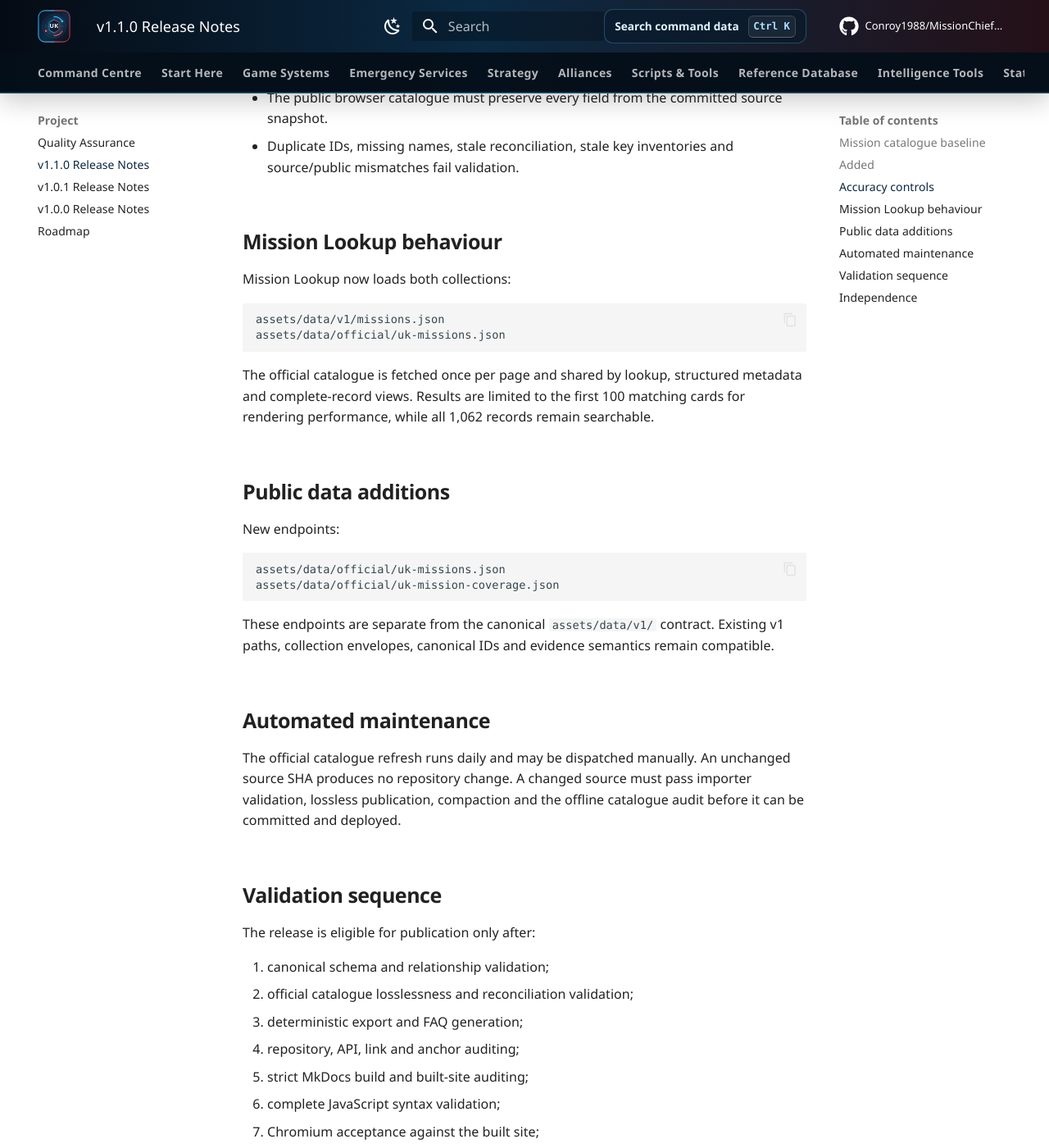
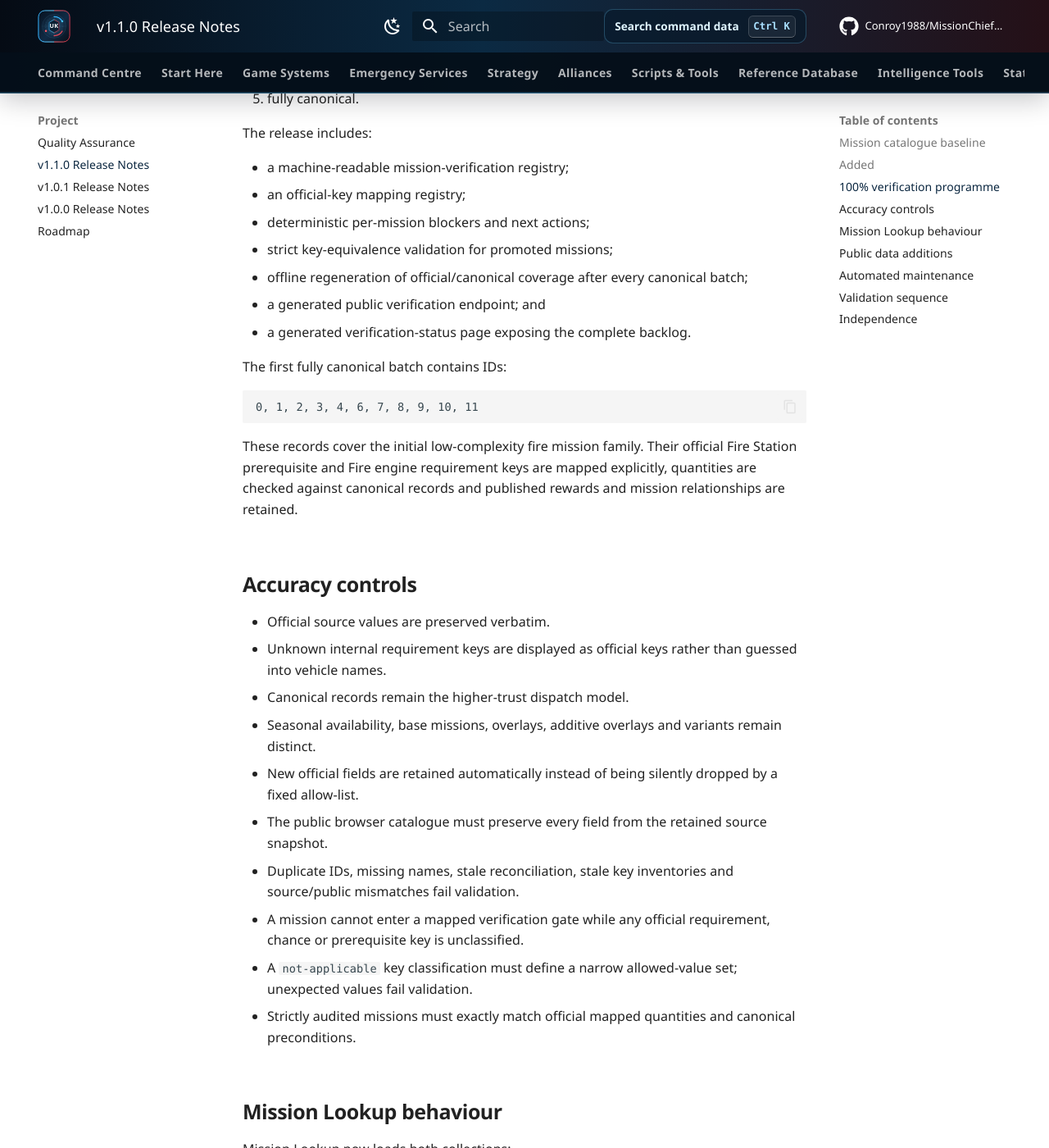
Before and after one commit to Conroy1988/MissionChief-UK, an MkDocs documentation site: the page built from docs/releases/v1.1.0.md, in a window 1280 px wide and 1400 px high, scrolled down 1673 px. Shown: the whole window at 82% size. Built offline with MkDocs 1.6.1 and Material for MkDocs 9.7.7, drawn with Linux system fonts in a browser that asks for light colours; comment, search, counter and statistics services are not loaded; some of the changed text lies outside the part shown.

Commit message:
Record first fully canonical mission batch

````diff
--- a/docs/releases/v1.1.0.md
+++ b/docs/releases/v1.1.0.md
@@ -4,15 +4,16 @@
 **Release type:** Mission intelligence expansion
 **Static Data API:** v1, backwards compatible
 
-MissionChief UK v1.1.0 expands Mission Lookup from 62 canonical mission records to the complete public United Kingdom mission catalogue while preserving a strict distinction between official source data and fully mapped canonical dispatch evidence.
+MissionChief UK v1.1.0 expands Mission Lookup from the original 62 canonical mission records to the complete public United Kingdom mission catalogue, begins the enforced programme to reach 100% fully canonical coverage and preserves a strict distinction between official source data and normalized operational evidence.
 
 ## Mission catalogue baseline
 
 ```text
 1,062 official UK mission records
-62 canonical mission records
-45 official IDs matched to canonical records
-1,017 official records awaiting full canonical mapping
+69 canonical mission records
+52 official IDs matched to canonical records
+11 fully canonical mission records
+1,010 official records awaiting direct canonical records
 17 canonical overlay or derived records without standalone official IDs
 46 canonical deployable-resource records
 18 canonical infrastructure records
@@ -30,11 +31,39 @@ The official source snapshot was retrieved from the public MissionChief UK missi
 - Separate **Canonical mapped** and **Official UK catalogue** evidence badges.
 - Structured expandable views for patients, personnel, duration, follow-up missions, expansion missions, overlays, variants and all published additional fields.
 - A complete official JSON record viewer for every matched or official-only mission.
-- Public read-only catalogue endpoints under `assets/data/official/`.
+- Public read-only catalogue, reconciliation and verification endpoints under `assets/data/official/`.
 - Source-to-canonical coverage reporting and official-key inventories.
 - A deterministic offline integrity audit for the complete official catalogue.
 - Browser acceptance coverage for catalogue completeness, reconciliation, official-only search, canonical search, full-record display and horizontal containment.
-- A content-addressed daily refresh workflow with automatic Pages deployment only when the official source changes.
+- A content-addressed daily refresh workflow with automatic Pages deployment only when source or derived verification state changes.
+
+## 100% verification programme
+
+Every official mission now progresses through five explicit gates:
+
+1. captured;
+2. identity verified;
+3. requirements mapped;
+4. operationally verified; and
+5. fully canonical.
+
+The release includes:
+
+- a machine-readable mission-verification registry;
+- an official-key mapping registry;
+- deterministic per-mission blockers and next actions;
+- strict key-equivalence validation for promoted missions;
+- offline regeneration of official/canonical coverage after every canonical batch;
+- a generated public verification endpoint; and
+- a generated verification-status page exposing the complete backlog.
+
+The first fully canonical batch contains IDs:
+
+```text
+0, 1, 2, 3, 4, 6, 7, 8, 9, 10, 11
+```
+
+These records cover the initial low-complexity fire mission family. Their official Fire Station prerequisite and Fire engine requirement keys are mapped explicitly, quantities are checked against canonical records and published rewards and mission relationships are retained.
 
 ## Accuracy controls
 
@@ -43,8 +72,11 @@ The official source snapshot was retrieved from the public MissionChief UK missi
 - Canonical records remain the higher-trust dispatch model.
 - Seasonal availability, base missions, overlays, additive overlays and variants remain distinct.
 - New official fields are retained automatically instead of being silently dropped by a fixed allow-list.
-- The public browser catalogue must preserve every field from the committed source snapshot.
+- The public browser catalogue must preserve every field from the retained source snapshot.
 - Duplicate IDs, missing names, stale reconciliation, stale key inventories and source/public mismatches fail validation.
+- A mission cannot enter a mapped verification gate while any official requirement, chance or prerequisite key is unclassified.
+- A `not-applicable` key classification must define a narrow allowed-value set; unexpected values fail validation.
+- Strictly audited missions must exactly match official mapped quantities and canonical preconditions.
 
 ## Mission Lookup behaviour
 
@@ -64,28 +96,32 @@ New endpoints:
 ```text
 assets/data/official/uk-missions.json
 assets/data/official/uk-mission-coverage.json
+assets/data/official/uk-mission-verification.json
 ```
 
 These endpoints are separate from the canonical `assets/data/v1/` contract. Existing v1 paths, collection envelopes, canonical IDs and evidence semantics remain compatible.
 
 ## Automated maintenance
 
-The official catalogue refresh runs daily and may be dispatched manually. An unchanged source SHA produces no repository change. A changed source must pass importer validation, lossless publication, compaction and the offline catalogue audit before it can be committed and deployed.
+The official catalogue refresh runs daily and may be dispatched manually. An unchanged source SHA and unchanged verification state produce no repository change. A changed source must pass importer validation, lossless publication, compaction, offline coverage reconciliation, official-key mapping validation and the complete catalogue audit before it can be committed and deployed.
 
 ## Validation sequence
 
 The release is eligible for publication only after:
 
 1. canonical schema and relationship validation;
-2. official catalogue losslessness and reconciliation validation;
-3. deterministic export and FAQ generation;
-4. repository, API, link and anchor auditing;
-5. strict MkDocs build and built-site auditing;
-6. complete JavaScript syntax validation;
-7. Chromium acceptance against the built site;
-8. GitHub Pages deployment;
-9. live HTTP and public-data smoke testing; and
-10. Chromium, Firefox, iPhone WebKit and iPad WebKit acceptance.
+2. offline official/canonical coverage reconciliation;
+3. official catalogue losslessness validation;
+4. official-to-canonical key mapping and strict-equivalence validation;
+5. deterministic 100% verification-status generation;
+6. deterministic export and FAQ generation;
+7. repository, API, link and anchor auditing;
+8. strict MkDocs build and built-site auditing;
+9. complete JavaScript syntax validation;
+10. Chromium acceptance against the built site;
+11. GitHub Pages deployment;
+12. live HTTP and public-data smoke testing; and
+13. Chromium, Firefox, iPhone WebKit and iPad WebKit acceptance.
 
 ## Independence
 
````
